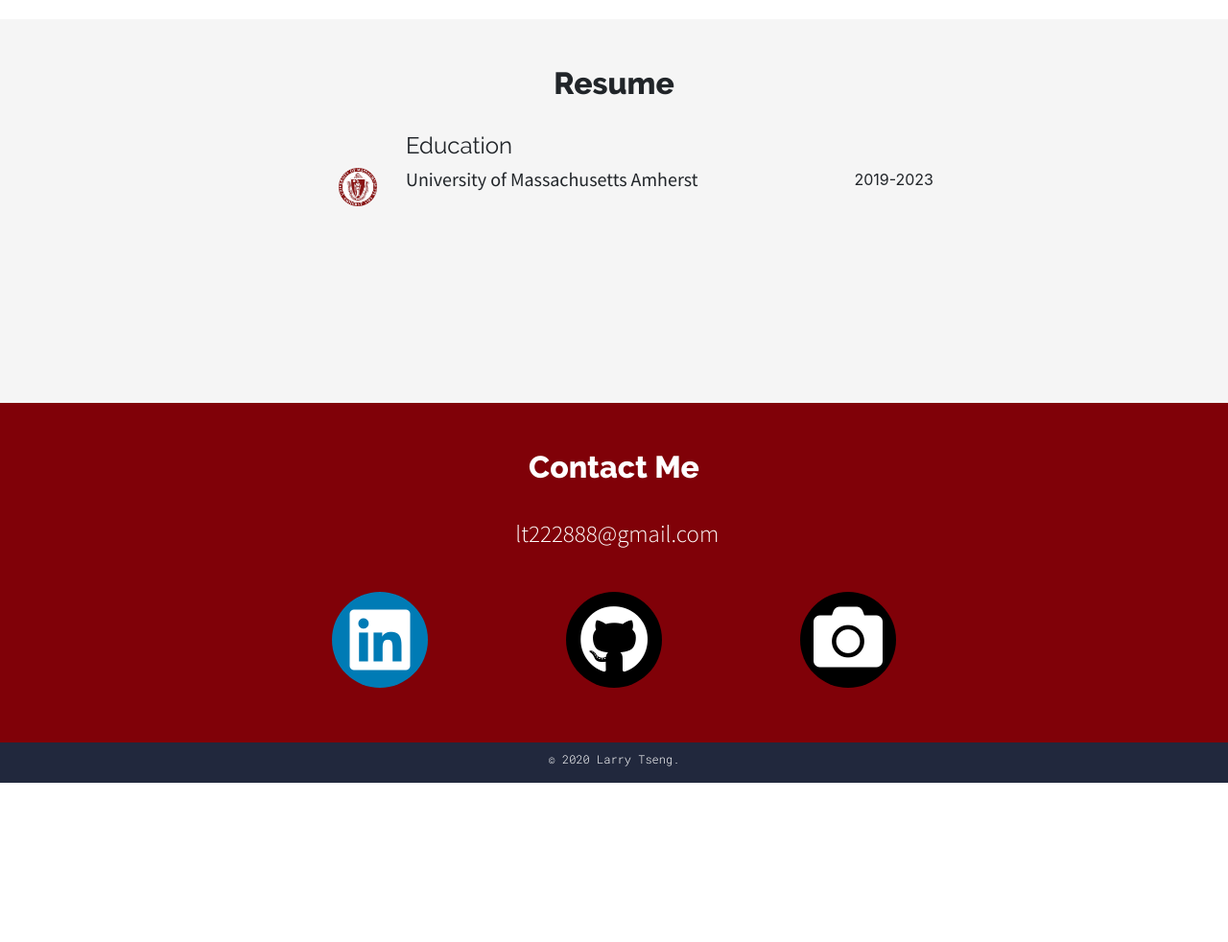
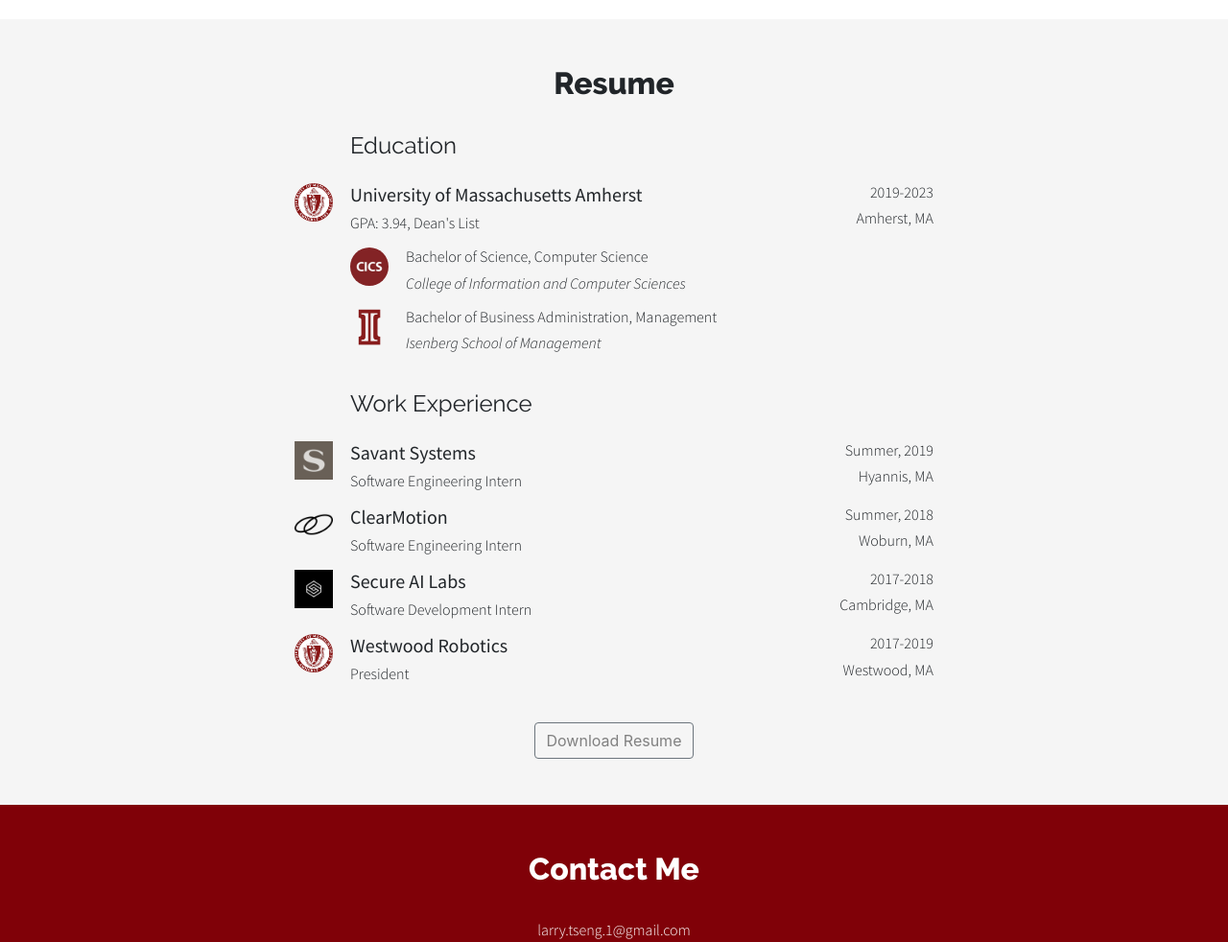
Before and after one commit to LTSENG01/ltseng01.github.io, a plain HTML site: page index.html in a window 1280 px wide. Shown: the part 1500-2482 px from the top of the page at 96% size. Before the commit the page ends 2316 px from the top, so only its background shows below. Drawn offline with nearby package versions, Linux system fonts and the light colour scheme.

Commit message:
Add resume details

```diff
--- a/index.html
+++ b/index.html
@@ -48,7 +48,7 @@
             <div class="container">
                 <div class="row">
                     <div class="offset-4 col-4 offset-sm-0 col-sm-4 offset-md-0 col-md-3 offset-lg-1 col-lg-2 offset-xl-2 col-xl-2 text-center" id="about-photo">
-                        <img src="./images/profile.png" alt="Profile Picture" class="rounded-circle img-fluid">
+                        <img src="./images/profile.png" alt="Profile Picture" class="rounded-circle-border img-fluid">
                     </div>
                     <div class="col-12 col-sm-8 col-md-9 col-lg-9 col-xl-7" id="about-content">
                         <p class="text-left">I am an undergraduate at <a href="https://umass.edu/" target="_blank" class="highline highline-maroon"> UMass Amherst</a> pursuing degrees in Computer
@@ -74,33 +74,119 @@
         </div>
         <!-- RESUME SECTION -->
         <div class="page" id="resume">
-            <div class="container">
+            <div class="container text-center">
                 <h2 class="section-header">Resume</h2>
+                <!-- Education -->
                 <div class="container-fluid container-constrained">
                     <div class="row">
-                        <div class="offset-2 col-10">
+                        <div class="offset-1 col-11">
                             <h4 class="text-left">Education</h4>
                         </div>
                     </div>
                     <div class="row">
-                        <div class="col-2 text-right">
+                        <div class="col-1 text-right">
                             <img src="./images/umass.png" class="small-logo">
                         </div>
                         <div class="col-8">
                             <h5>University of Massachusetts Amherst</h5>
+                            <h6>GPA: 3.94, Dean's List</h6>
                         </div>
-                        <div class="col-2 text-right">2019-2023</div>
+                        <div class="col-3">
+                            <h6 class="text-right">2019-2023</h6>
+                            <h6 class="text-right">Amherst, MA</h6>
+                        </div>
+                    </div>
+                    <div class="row">
+                        <div class="offset-1 col-1 text-right">
+                            <img src="./images/cics.jpg" class="small-logo rounded-circle">
+                        </div>
+                        <div class="col-9">
+                            <h6>Bachelor of Science, Computer Science</h6>
+                            <h6><em>College of Information and Computer Sciences</em></h6>
+                        </div>
+                    </div>
+                    <div class="row">
+                        <div class="offset-1 col-1 text-right">
+                            <img src="./images/isenberg.png" class="small-logo">
+                        </div>
+                        <div class="col-9">
+                            <h6>Bachelor of Business Administration, Management</h6>
+                            <h6><em>Isenberg School of Management</em></h6>
+                        </div>
                     </div>
                 </div>
+                <!-- Experience -->
+                <div class="container-fluid container-constrained">
+                    <div class="row">
+                        <div class="offset-1 col-11">
+                            <h4 class="text-left">Work Experience</h4>
+                        </div>
+                    </div>
+                    <div class="row">
+                        <div class="col-1 text-right">
+                            <img src="./images/savant.png" class="small-logo">
+                        </div>
+                        <div class="col-8">
+                            <h5>Savant Systems</h5>
+                            <h6>Software Engineering Intern</h6>
+                        </div>
+                        <div class="col-3">
+                            <h6 class="text-right">Summer, 2019</h6>
+                            <h6 class="text-right">Hyannis, MA</h6>
+                        </div>
+                    </div>
+                    <div class="row">
+                        <div class="col-1 text-right">
+                            <img src="./images/clearmotion.png" class="small-logo">
+                        </div>
+                        <div class="col-8">
+                            <h5>ClearMotion</h5>
+                            <h6>Software Engineering Intern</h6>
+                        </div>
+                        <div class="col-3">
+                            <h6 class="text-right">Summer, 2018</h6>
+                            <h6 class="text-right">Woburn, MA</h6>
+                        </div>
+                    </div>
+                    <div class="row">
+                        <div class="col-1 text-right">
+                            <img src="./images/sail.png" class="small-logo">
+                        </div>
+                        <div class="col-8">
+                            <h5>Secure AI Labs</h5>
+                            <h6>Software Development Intern</h6>
+                        </div>
+                        <div class="col-3">
+                            <h6 class="text-right">2017-2018</h6>
+                            <h6 class="text-right">Cambridge, MA</h6>
+                        </div>
+                    </div>
+                    <div class="row">
+                        <div class="col-1 text-right">
+                            <img src="./images/umass.png" class="small-logo">
+                        </div>
+                        <div class="col-8">
+                            <h5>Westwood Robotics</h5>
+                            <h6>President</h6>
+                        </div>
+                        <div class="col-3">
+                            <h6 class="text-right">2017-2019</h6>
+                            <h6 class="text-right">Westwood, MA</h6>
+                        </div>
+                    </div>
+                </div>
+                <!-- Download Resume -->
+                <a class="btn btn-outline-secondary a-button" role="button">Download Resume</a>
             </div>
+
         </div>
         <!-- CONTACT ME SECTION --> <!-- todo make this shorter -->
         <div class="section" id="contact">
             <div class="container">
                 <h2 class="section-header">Contact Me</h2>
                 <div class="text-center">
-                    <p><i class="fa fa-envelope-o fa-2x"></i>&nbsp
-                        <a href="mailto:lt222888@gmail.com" style="font-size: 25px;">lt222888@gmail.com</a>
+                    <p>
+                        <a href="mailto:larry.tseng.1@gmail.com">larry.tseng.1@gmail.com</a>
                     </p>
                 </div>
                 <div class="row social-media-buttons">
@@ -116,10 +202,11 @@
                     </div>
                     <div class="col-xs-6 col-sm-4">
                         <a href="https://www.unsplash.com/ltseng01" title="Unsplash" target="_blank" role="button" class="btn btn-default btn-circle btn-xl hvr-grow" style="background-color: #000000; color: white;">
-                            <i class="fa fa-camera fa-3x" aria-hidden="true" style="margin-top: 0px"></i>
+                            <i class="fa fa-camera fa-3x" aria-hidden="true" style="margin-top: 0"></i>
                         </a>
                     </div>
                 </div>
+                <a href="http://keyserver.ubuntu.com/pks/lookup?search=0x87c1c466860cc78a&fingerprint=on&op=index" target="_blank" class="text-center">PGP Key ID: 87c1c466860cc78a</a>
             </div>
         </div>
         <footer id="footer">
--- a/main.css
+++ b/main.css
@@ -21,11 +21,22 @@ h3, h4 {
     font-family: 'Raleway', sans-serif !important;
     font-weight: normal !important;
     font-style: normal;
+    margin-bottom: 1rem;
 }
 
-h5, h6 {
+/* Headers for Resume Section */
+h5 {
     font-family: 'Source Sans Pro', sans-serif !important;
     font-weight: normal !important;
+    font-style: normal;
+    font-size: 1.25rem;
+    text-align: left;
+}
+
+/* Text for Resume Section */
+h6 {
+    font-family: 'Source Sans Pro', sans-serif !important;
+    font-weight: 300 !important;
     font-style: normal;
     text-align: left;
 }
@@ -52,6 +63,8 @@ footer .footer-text {
     font-weight: 300;
     font-style: normal;
     font-size: 0.75rem;
+
+    margin-top: .5rem;
 }
 
 /* Connect section at bottom */
@@ -112,6 +125,12 @@ footer .footer-text {
 
 .container-constrained {
     max-width: 100%;
+    margin-top: 2rem;
+    margin-bottom: 2rem;
+}
+
+.container-constrained .row {
+    margin-bottom: 0.5rem;
 }
 
 .section-header {
@@ -126,8 +145,16 @@ footer .footer-text {
     max-width: 40px;
 }
 
-.rounded-circle {
+.rounded-circle-border {
     border: rgba(33, 40, 61, 0.75) 2px solid;
+}
+
+.a-button {
+    color: gray !important;
+}
+
+.a-button:hover {
+    color: white !important;
 }
 
 .highline {
@@ -286,11 +313,6 @@ footer .footer-text {
     padding-right: 2rem;
 }
 
-#instagram-logo {
-    background-image: url("images/instagram-gradient.png");
-    background-size: 100px 100px;
-}
-
 #projects {
     background-color: #FFFFFF;
 }
```
Also changed, not shown: images/cics.jpg (added), images/clearmotion.png (added), images/instagram-gradient.png (deleted), images/isenberg.png (added), images/sail.png (added), images/savant.png (added), images/snapcode.png (deleted), images/youtube.png (deleted), 1 other file.
